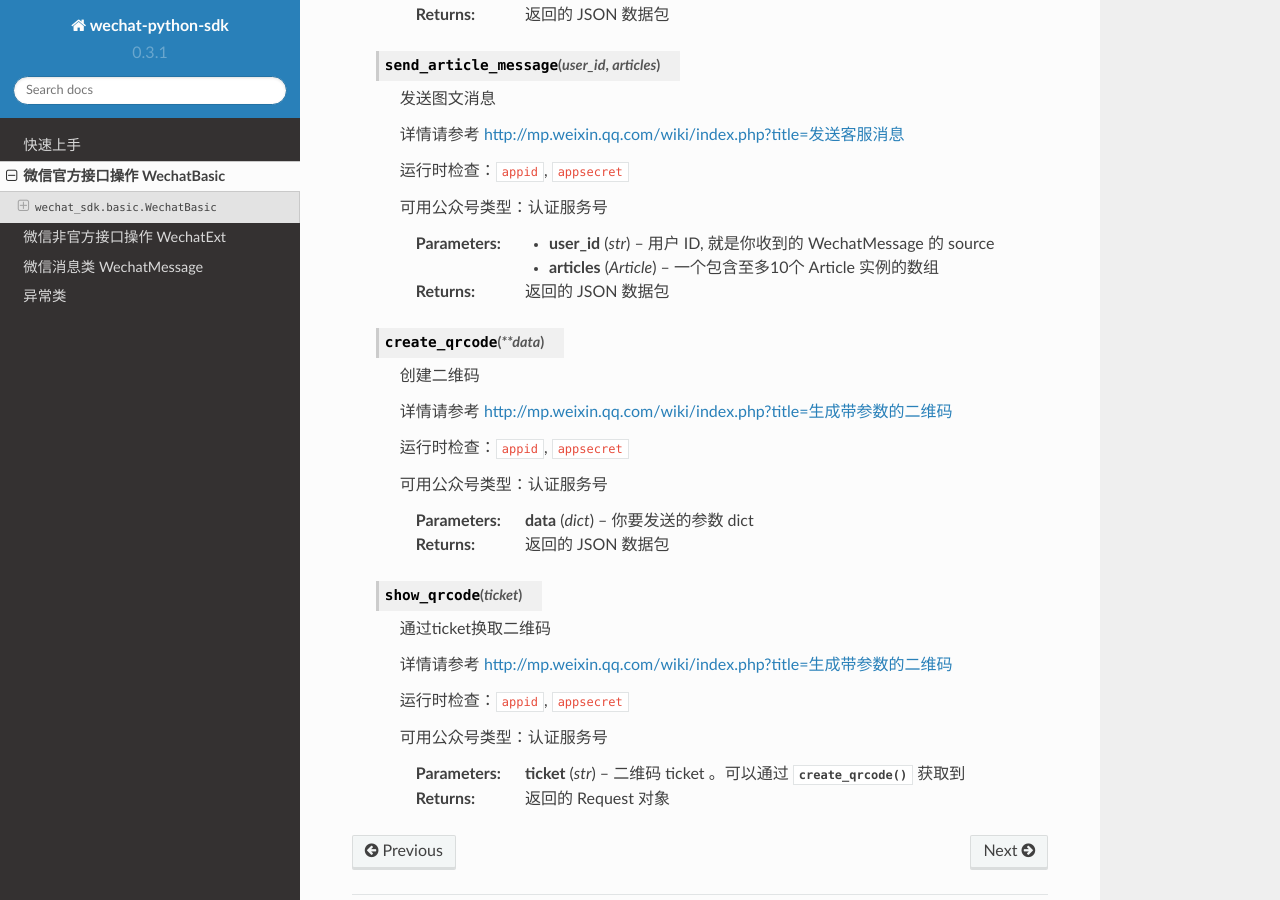
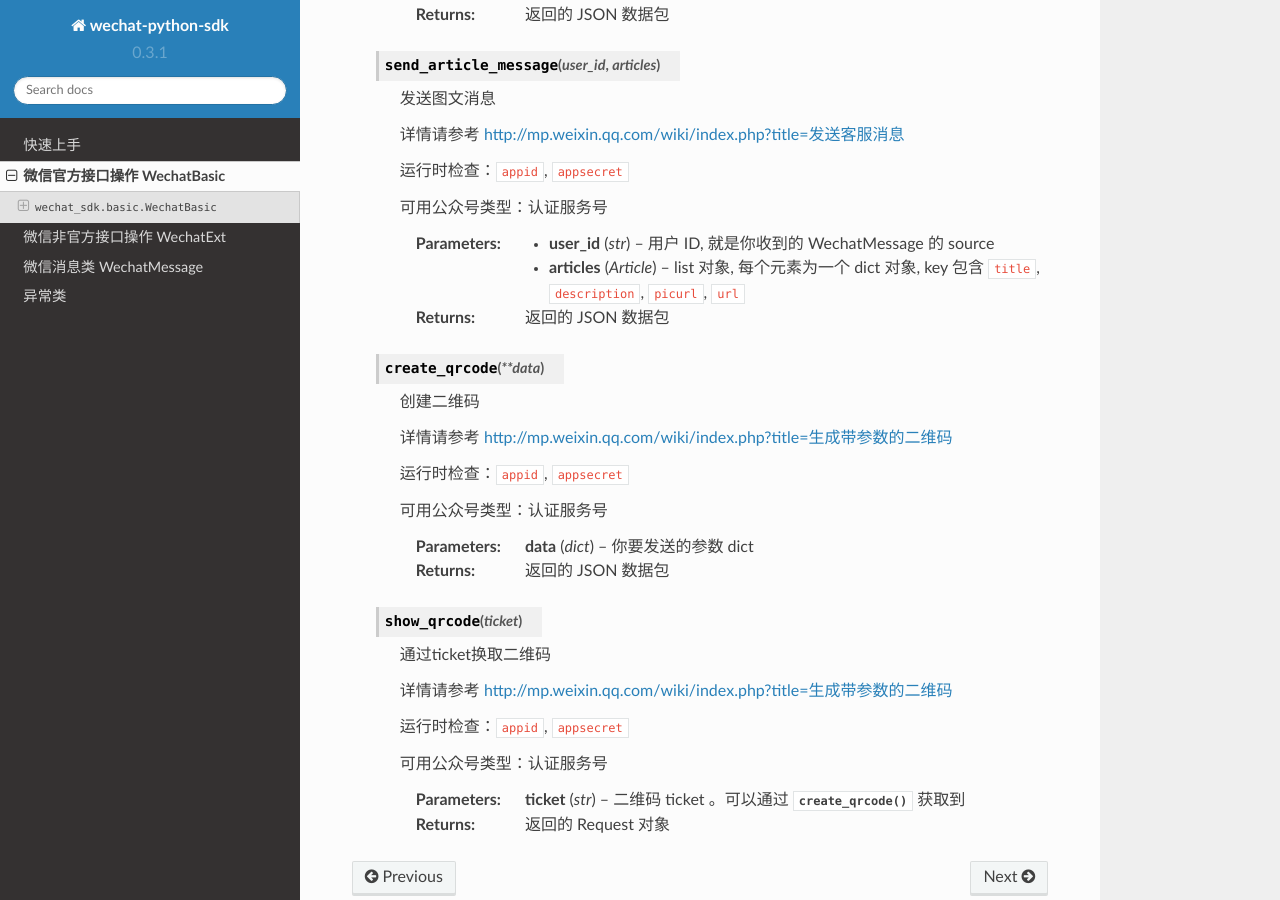
Before and after one commit to doraemonext/wechat-python-sdk, a Sphinx documentation site: the page built from docs/basic.rst, in a window 1280 px wide and 900 px high, scrolled down 9430 px. Built offline with Sphinx 7.4.7 and the Read the Docs theme 2.0.0, drawn with Linux system fonts in a browser that asks for light colours; pages that are not in the unit, such as notebooks, are missing from menus.

Commit message:
Fix: 官方接口send_article_message文档更新

```diff
--- a/docs/basic.rst
+++ b/docs/basic.rst
@@ -450,7 +450,7 @@
         可用公众号类型：认证服务号
 
         :param str user_id: 用户 ID, 就是你收到的 WechatMessage 的 source
-        :param Article articles: 一个包含至多10个 Article 实例的数组
+        :param Article articles: list 对象, 每个元素为一个 dict 对象, key 包含 ``title``, ``description``, ``picurl``, ``url``
         :return: 返回的 JSON 数据包
 
     .. py:method:: create_qrcode(**data)
```
